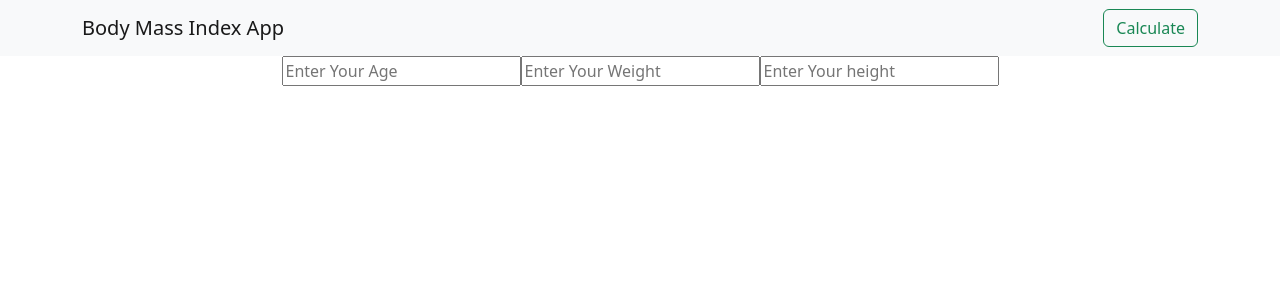
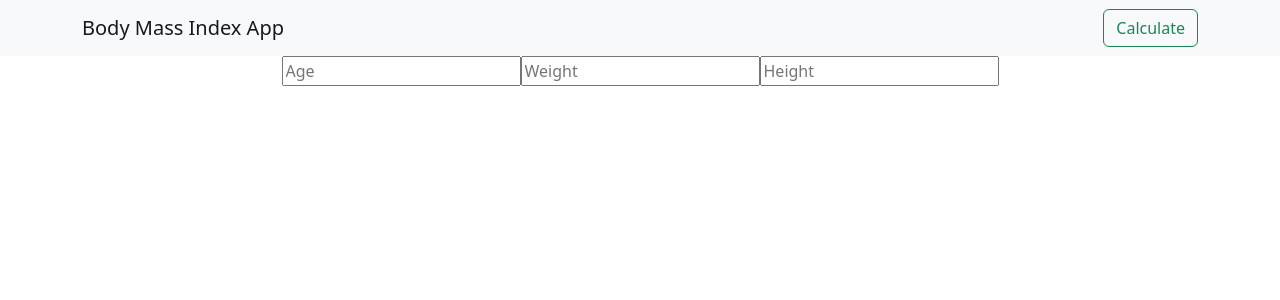
Before and after one commit to lyonsouma/BMI-Calculator, a React (Create React App) app: page / in a window 1280 px wide. Shown: the top 300 px of the page. Built offline with nearby package versions, Linux system fonts and the light colour scheme.

Commit message:
calculation of bmi

```diff
--- a/src/App.js
+++ b/src/App.js
@@ -3,13 +3,28 @@ import '../node_modules/bootstrap/dist/css/bootstrap.min.css'
 import './App.css';
 import Content from './components/Content';
 import Navbars from './components/Navbar';
-
+import React, {useState} from 'react';
 function App() {
+  const[age, setAge]= useState('');
+  const[weight, setWeight]= useState('');
+  const[height, setHeight]= useState('');
   return (
     <div className="App">
-     <Navbars />
+     <Navbars
+     Weight = {weight}
+     SetWeight = {setWeight}
+     Height = {height}
+     SetHeight ={setHeight}
+     />
      <div>
-      <Content />
+      <Content
+      Age = {age}
+      SetAge = {setAge}
+      Weight = {weight}
+      SetWeight = {setWeight}
+      Height = {height}
+      SetHeight ={setHeight}
+      />
      </div>
     </div>
   );
--- a/src/components/Content.js
+++ b/src/components/Content.js
@@ -1,14 +1,14 @@
-import React,{useState} from 'react'
+import React from 'react'
 
-function Content() {
-  const[age, setAge]=useState('');
-  const[weight, setWeight]=useState('');
-  const[height, setHeight]=useState('');
+function Content({Age,SetAge,Weight,SetWeight,Height,SetHeight}) {
+  // const[age, setAge]= useState('');
+  // const[weight, setWeight]= useState('');
+  // const[height, setHeight]= useState('');
   return (
     <div>
-      <input type='number' placeholder='Enter Your Age ' value={age} onChange={(e)=>setAge(e.target.value)}/>
-      <input type='number' placeholder='Enter Your Weight ' value={weight} onChange={(e)=>setWeight(e.target.value)}/>
-      <input type='number' placeholder='Enter Your height ' value={height} onChange={(e)=>setHeight(e.target.value)}/>
+      <input type='number' placeholder='Age' value={Age} onChange={(e)=>SetAge(e.target.value)}/>
+      <input type='number' placeholder='Weight' value={Weight} onChange={(e)=>SetWeight(e.target.value)}/>
+      <input type='number' placeholder='Height' value={Height} onChange={(e)=>SetHeight(e.target.value)}/>
     </div>
   )
 }
--- a/src/components/Navbar.js
+++ b/src/components/Navbar.js
@@ -5,7 +5,14 @@ import Form from 'react-bootstrap/Form';
 import Nav from 'react-bootstrap/Nav';
 import Navbar from 'react-bootstrap/Navbar';
 
-const Navbars =()=> {
+const Navbars =({Weight, Height, SetWeight,SetHeight})=> {
+
+  const Calculate =()=>{
+    let answer = Weight /(Height * Height);
+    console.log(answer)
+    SetWeight('')
+    SetHeight('')
+  }
   return (
     <div>
         {/* Navbar */}
@@ -21,7 +28,7 @@ const Navbars =()=> {
           >
           </Nav>
           <Form className="d-flex">
-            <Button variant="outline-success">Calculate</Button>
+            <Button variant="outline-success" onClick={Calculate}>Calculate</Button>
           </Form>
         </Navbar.Collapse>
       </Container>
```
